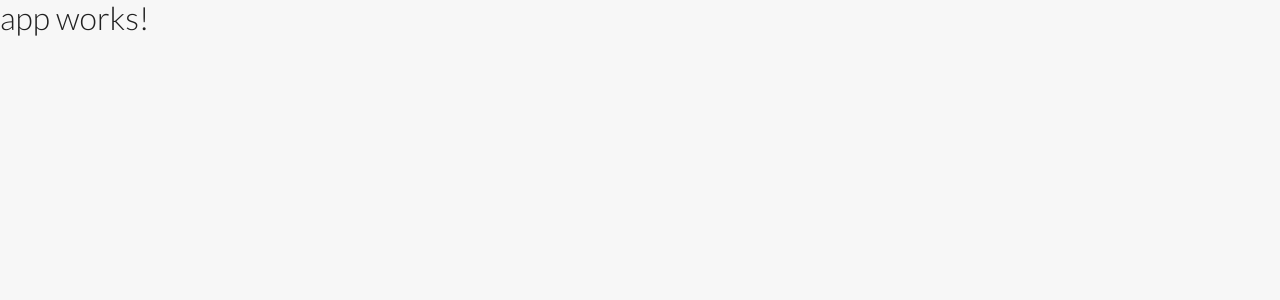
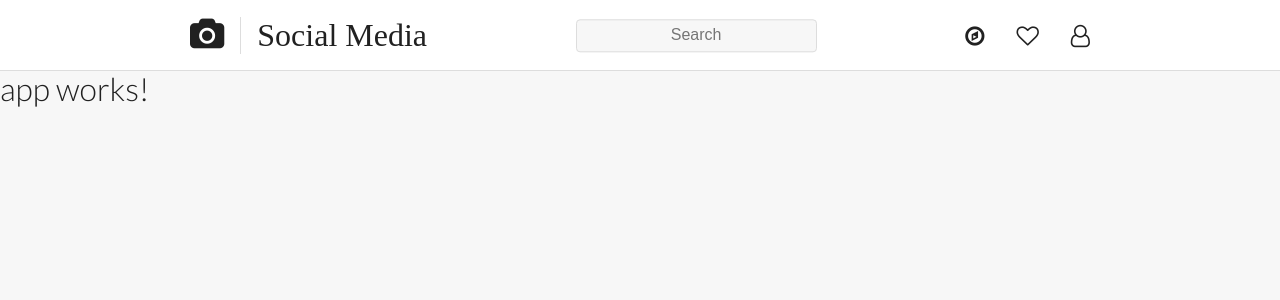
Before and after one commit to VividCiphers/Social-Network-Project, an Angular app: page / in a window 1280 px wide. Shown: the top 300 px of the page. Built offline with nearby package versions, Linux system fonts and the light colour scheme; a web font is replaced by a local one.

Commit message:
Add responsive styles and mobile dropdown menu

```diff
--- a/src/app/app.component.html
+++ b/src/app/app.component.html
@@ -1,3 +1,4 @@
+<main-nav></main-nav>
 <h1>
   {{title}}
 </h1>
--- a/src/app/main-nav/main-nav.component.css
+++ b/src/app/main-nav/main-nav.component.css
@@ -1,39 +1,116 @@
-.content-container--main-nav {
+.main-nav {
   padding: 1rem 0;
   font-size: 1.4rem;
-  border-radius: 0;
-  border-top: 0;
-  border-left: 0;
-  border-right: 0;
+  background-color: #fff;
+  border-bottom: 1px solid #ddd;
 }
 
-.content-container--main-nav--large {
+.main-nav--large {
+  display: none;
   font-size: 2rem;
 }
 
-.content-container--main-nav--left-border {
+.main-nav--left-border {
   border-left: 1px solid #ddd;
 }
 
-.content-container--main-nav__vertical-centered {
-  transform: translateY(19%);
+.main-nav--padding-r {
+  padding-right: .4rem;
 }
 
-.content-container--main-nav ul {
+.main-nav--padding-l {
+  padding-left: .4rem;
+}
+
+.main-nav__input {
+  display: none;
+  transform: translateY(10%);
+}
+
+.main-nav__input input[type=text] {
+  outline: 0;
+  text-align: center;
+  font-size: 1rem;
+  color: #212121;
+  background-color: #f7f7f7;
+  border: 1px solid #ddd;
+  border-radius: 4px;
+  padding: .4rem 1rem .4rem 1rem;
+}
+
+.main-nav__icon {
+  display: none;
+  transform: translateY(30%);
+}
+
+.main-nav__icon--visible-at-small {
+  position: relative;
+  display: inline-block;
+}
+
+.main-nav ul {
   display: flex;
   justify-content: space-between;
   list-style-type: none;
 }
 
-.content-container--main-nav li {
-  padding: 0 1rem;
-  display: inline;
+.main-nav li {
+  display: inline-block;
 }
 
-.content-container--main-nav li:first-child {
-  padding-left: 0;
+.main-nav__dropdown-content {
+  display: none;
+  position: absolute;
+  transform: translateX(-8rem);
+  background-color: #f9f9f9;
+  min-width: 160px;
+  overflow: auto;
+  z-index: 1;
 }
 
-.content-container--main-nav li:last-child {
-  padding-right: 0;
+.main-nav__dropdown-content a {
+  color: #212121;
+  padding: 12px 16px;
+  text-decoration: none;
+  display: block;
 }
+
+.main-nav__dropdown-content a:hover {
+  background-color: #f1f1f1
+}
+
+.main-nav__dropdown-content--show {
+  display:block;
+}
+
+@media screen and (min-width: 530px) {
+  .main-nav--large {
+    display: inline-block;
+  }
+
+  .main-nav__input {
+    display: inline-block;
+  }
+
+  .main-nav__icon {
+    display: inline-block;
+  }
+
+  .main-nav__icon--visible-at-small {
+    display: none;
+  }
+
+  .main-nav__dropdown-content--show {
+    display: none;
+  }
+}
+
+@media screen and (min-width: 630px) {
+  .main-nav--padding-r {
+    padding-right: 1rem;
+  }
+
+  .main-nav--padding-l {
+    padding-left: 1rem;
+  }
+}
--- a/src/app/main-nav/main-nav.component.html
+++ b/src/app/main-nav/main-nav.component.html
@@ -1,14 +1,20 @@
-<nav class="content-container content-container--main-nav">
+<nav class="main-nav">
   <ul class="wrapper">
-    <div class="content-container--main-nav--large">
-      <li><i class="fa fa-camera" aria-hidden="true"></i></li>
-      <li class="logo-font content-container--main-nav--left-border">Social Media</li>
+    <div class="main-nav--large">
+      <li><i class="fa fa-camera main-nav--padding-r" aria-hidden="true"></i></li>
+      <li class="logo-font main-nav--left-border main-nav--padding-l">Social Media</li>
     </div>
-    <li><input class="content-container--main-nav__vertical-centered" type="" name="" value=""></li>
+    <li><form class="main-nav__input"><input type="text" name="search" placeholder="Search"></form></li>
     <div>
-      <li><i class="fa fa-compass content-container--main-nav__vertical-centered" aria-hidden="true"></i></li>
-      <li><i class="fa fa-heart-o content-container--main-nav__vertical-centered" aria-hidden="true"></i></li>
-      <li><i class="fa fa-user-o content-container--main-nav__vertical-centered" aria-hidden="true"></i></li>
+      <li><i class="fa fa-compass main-nav__icon main-nav--padding-r" aria-hidden="true"></i></li>
+      <li><i class="fa fa-heart-o main-nav__icon main-nav--padding-r main-nav--padding-l" aria-hidden="true"></i></li>
+      <li><i class="fa fa-user-o main-nav__icon main-nav--padding-l" aria-hidden="true"></i></li>
+      <li><i class="fa fa-bars main-nav__icon--visible-at-small" (click)="toggleDropdown()" aria-hidden="true"></i></li>
+      <div id="main-nav__dropdown" class="main-nav__dropdown-content shadow">
+        <a href="#">Compass</a>
+        <a href="#">Heart</a>
+        <a href="#">User</a>
+      </div>
     </div>
   </ul>
 </nav>
--- a/src/app/main-nav/main-nav.component.ts
+++ b/src/app/main-nav/main-nav.component.ts
@@ -9,6 +9,10 @@ export class MainNavComponent implements OnInit {
 
   constructor() { }
 
+  toggleDropdown() {
+    document.getElementById('main-nav__dropdown').classList.toggle('main-nav__dropdown-content--show');
+  }
+
   ngOnInit() {
   }
 
--- a/src/assets/styles/base/_global.css
+++ b/src/assets/styles/base/_global.css
@@ -7,6 +7,7 @@
 /* -------------------------------- Text -------------------------------- */
 
 body {
+  font-size: 16px;
   font-family: 'Lato', sans-serif;
   font-weight: 300;
   color: #212121;
--- /dev/null
+++ b/src/assets/styles/modules/_shadow.css
@@ -0,0 +1,3 @@
+.shadow {
+  box-shadow: 0px 8px 16px 0px rgba(0,0,0,0.2);
+}
--- a/src/assets/styles/modules/_wrapper.css
+++ b/src/assets/styles/modules/_wrapper.css
@@ -1,5 +1,19 @@
 .wrapper {
   overflow: hidden;
   max-width: 900px;
-  margin: 0 auto;
+  margin: 0;
+  padding: 0 1rem;
 }
+
+@media screen and (min-width: 900px) {
+  .wrapper {
+    margin-left: auto;
+    margin-right: auto;
+  }
+}
+
+@media screen and (min-width: 960px) {
+  .wrapper {
+    padding: 0;
+  }
+}
--- a/src/styles.css
+++ b/src/styles.css
@@ -4,3 +4,4 @@
 @import "assets/styles/modules/_content-container.css";
 @import "assets/styles/modules/_logo-font.css";
 @import "assets/styles/modules/_wrapper.css";
+@import "assets/styles/modules/_shadow.css";
```
